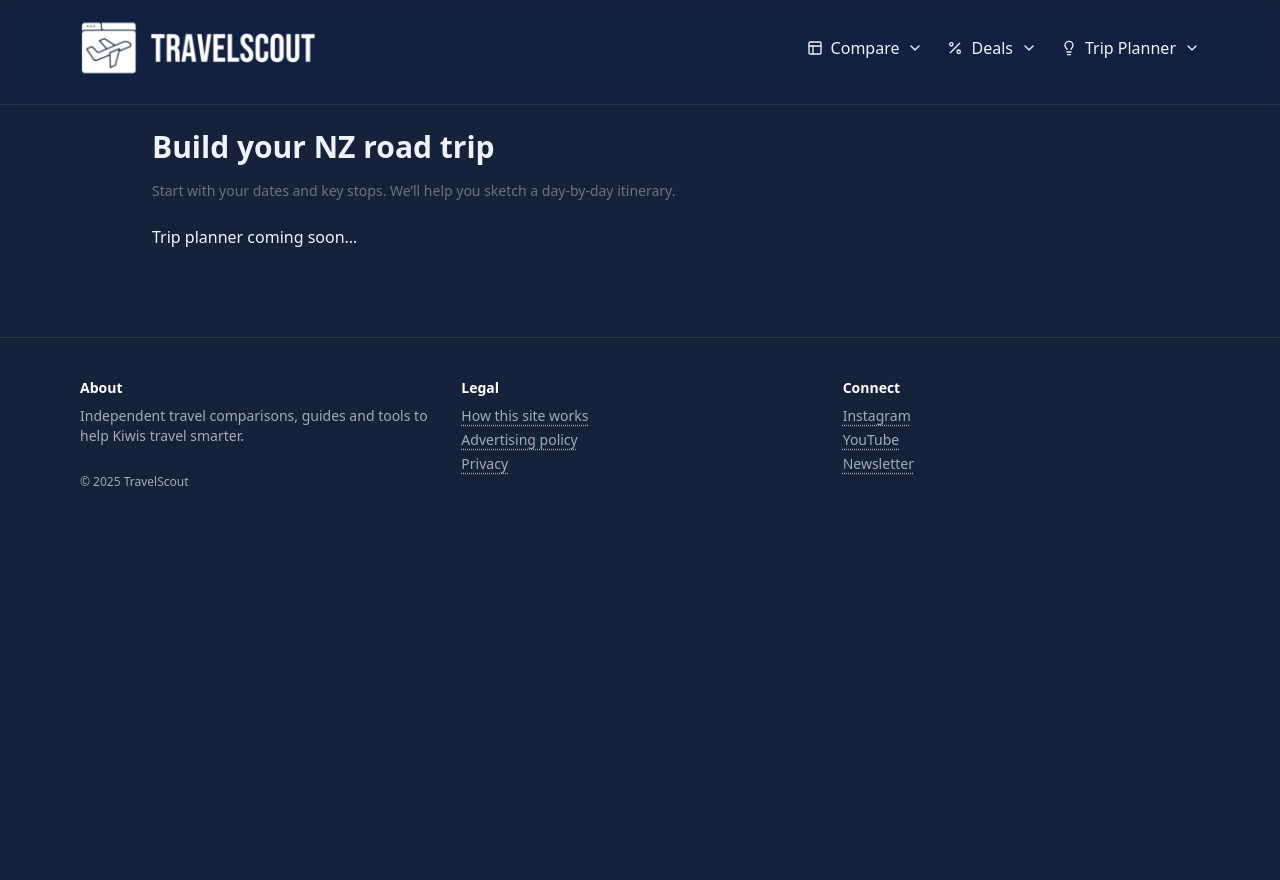
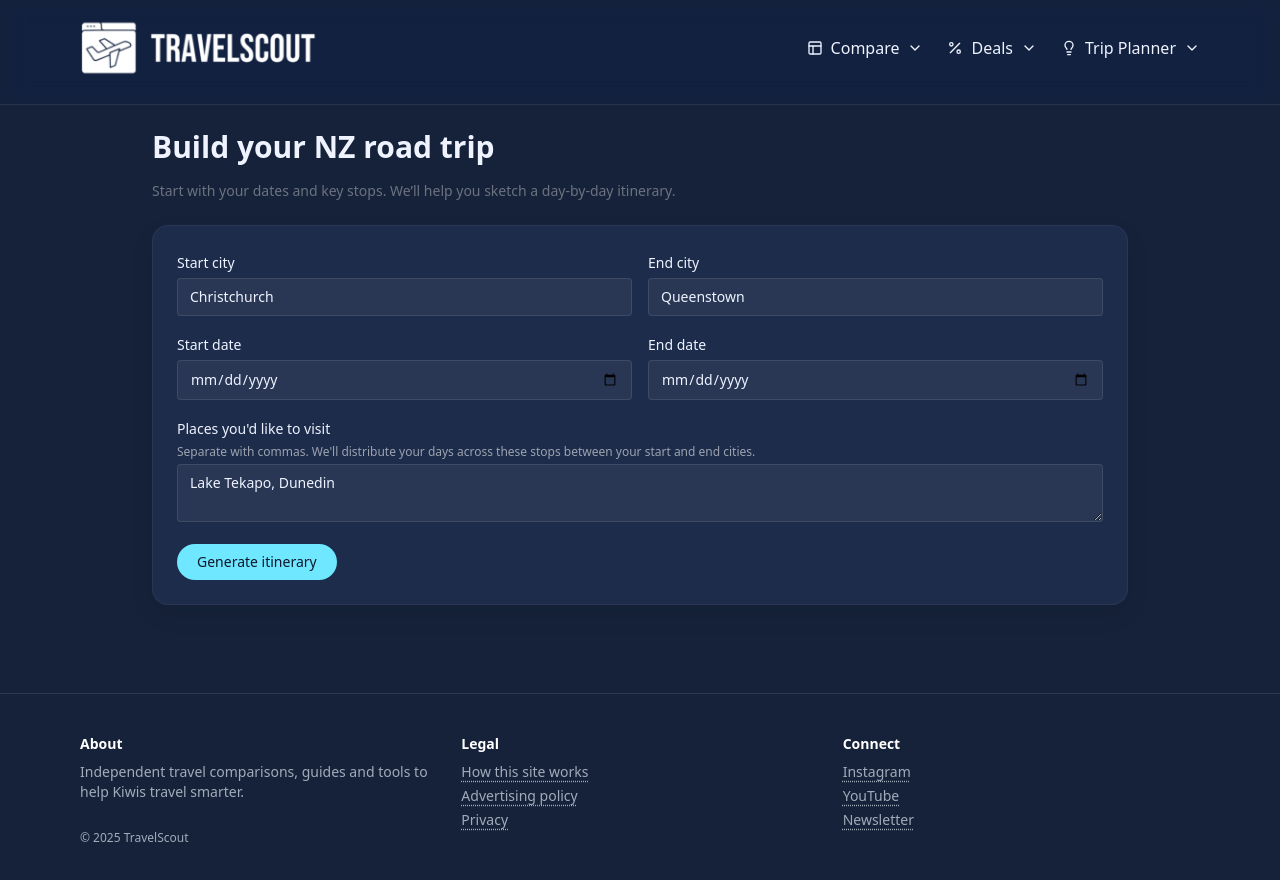
Before and after one commit to BrettWS2025/travelscout, a Next.js app: page /trip-planner in a window 1280 px wide. Shown: the top 880 px of the page. Before the commit the page ends 800 px from the top, so only its background shows below. Built offline with nearby package versions, Linux system fonts and the light colour scheme.

Commit message:
Update TripPlanner.tsx

```diff
--- a/components/TripPlanner.tsx
+++ b/components/TripPlanner.tsx
@@ -1,5 +1,178 @@
+// components/TripPlanner.tsx
 "use client";
 
+import { useState } from "react";
+import { buildSimpleTripPlan, type TripPlan } from "@/lib/itinerary";
+
+function formatDisplayDate(dateStr: string): string {
+  const d = new Date(dateStr + "T00:00:00");
+  if (Number.isNaN(d.getTime())) return dateStr;
+  return d.toLocaleDateString(undefined, {
+    weekday: "short",
+    year: "numeric",
+    month: "short",
+    day: "numeric",
+  });
+}
+
 export default function TripPlanner() {
-  return <div>Trip planner coming soon…</div>;
+  const [startCity, setStartCity] = useState("Christchurch");
+  const [endCity, setEndCity] = useState("Queenstown");
+  const [startDate, setStartDate] = useState("");
+  const [endDate, setEndDate] = useState("");
+  const [waypointsInput, setWaypointsInput] = useState("Lake Tekapo, Dunedin");
+  const [plan, setPlan] = useState<TripPlan | null>(null);
+  const [error, setError] = useState<string | null>(null);
+  const [hasSubmitted, setHasSubmitted] = useState(false);
+
+  function handleSubmit(e: React.FormEvent) {
+    e.preventDefault();
+    setHasSubmitted(true);
+    setError(null);
+
+    try {
+      const waypoints = waypointsInput
+        .split(",")
+        .map((s) => s.trim())
+        .filter(Boolean);
+
+      const nextPlan = buildSimpleTripPlan({
+        startCity,
+        endCity,
+        startDate,
+        endDate,
+        waypoints,
+      });
+
+      setPlan(nextPlan);
+    } catch (err) {
+      setPlan(null);
+      setError(err instanceof Error ? err.message : "Something went wrong.");
+    }
+  }
+
+  return (
+    <div className="space-y-8">
+      {/* Form */}
+      <form
+        onSubmit={handleSubmit}
+        className="card p-4 md:p-6 space-y-4"
+        style={{ color: "var(--text)" }}
+      >
+        <div className="grid gap-4 md:grid-cols-2">
+          <div className="space-y-1">
+            <label className="text-sm font-medium">Start city</label>
+            <input
+              type="text"
+              value={startCity}
+              onChange={(e) => setStartCity(e.target.value)}
+              className="w-full rounded border border-white/10 bg-white/5 px-3 py-2 text-sm outline-none focus:border-[var(--accent)]"
+              placeholder="eg. Christchurch"
+            />
+          </div>
+
+          <div className="space-y-1">
+            <label className="text-sm font-medium">End city</label>
+            <input
+              type="text"
+              value={endCity}
+              onChange={(e) => setEndCity(e.target.value)}
+              className="w-full rounded border border-white/10 bg-white/5 px-3 py-2 text-sm outline-none focus:border-[var(--accent)]"
+              placeholder="eg. Queenstown"
+            />
+          </div>
+
+          <div className="space-y-1">
+            <label className="text-sm font-medium">Start date</label>
+            <input
+              type="date"
+              value={startDate}
+              onChange={(e) => setStartDate(e.target.value)}
+              className="w-full rounded border border-white/10 bg-white/5 px-3 py-2 text-sm outline-none focus:border-[var(--accent)]"
+            />
+          </div>
+
+          <div className="space-y-1">
+            <label className="text-sm font-medium">End date</label>
+            <input
+              type="date"
+              value={endDate}
+              onChange={(e) => setEndDate(e.target.value)}
+              className="w-full rounded border border-white/10 bg-white/5 px-3 py-2 text-sm outline-none focus:border-[var(--accent)]"
+            />
+          </div>
+        </div>
+
+        <div className="space-y-1">
+          <label className="text-sm font-medium">
+            Places you&apos;d like to visit
+          </label>
+          <p className="text-xs text-gray-400">
+            Separate with commas. We&apos;ll distribute your days across these
+            stops between your start and end cities.
+          </p>
+          <textarea
+            value={waypointsInput}
+            onChange={(e) => setWaypointsInput(e.target.value)}
+            className="mt-1 w-full rounded border border-white/10 bg-white/5 px-3 py-2 text-sm outline-none focus:border-[var(--accent)]"
+            rows={2}
+            placeholder="eg. Lake Tekapo, Dunedin, Milford Sound, Lake Wakatipu"
+          />
+        </div>
+
+        {error && (
+          <p className="text-sm text-red-400">
+            {error}
+          </p>
+        )}
+
+        <button
+          type="submit"
+          className="inline-flex items-center justify-center rounded-full px-5 py-2 text-sm font-medium bg-[var(--accent)] text-slate-900 hover:brightness-110 transition"
+        >
+          Generate itinerary
+        </button>
+      </form>
+
+      {/* Results */}
+      {hasSubmitted && !plan && !error && (
+        <p className="text-sm text-gray-400">
+          Fill in your trip details and click &quot;Generate itinerary&quot;.
+        </p>
+      )}
+
+      {plan && plan.days.length > 0 && (
+        <div className="card p-4 md:p-6 space-y-4">
+          <h2 className="text-lg font-semibold">Your draft itinerary</h2>
+          <p className="text-sm text-gray-400">
+            This is a starting point. Later you&apos;ll be able to tweak nights per
+            stop, add activities, and book campgrounds.
+          </p>
+
+          <div className="overflow-x-auto">
+            <table className="min-w-full text-sm">
+              <thead className="text-left text-gray-400">
+                <tr>
+                  <th className="py-2 pr-4">Day</th>
+                  <th className="py-2 pr-4">Date</th>
+                  <th className="py-2">Location</th>
+                </tr>
+              </thead>
+              <tbody>
+                {plan.days.map((d) => (
+                  <tr key={d.dayNumber} className="border-t border-white/5">
+                    <td className="py-2 pr-4">Day {d.dayNumber}</td>
+                    <td className="py-2 pr-4">
+                      {formatDisplayDate(d.date)}
+                    </td>
+                    <td className="py-2">{d.location}</td>
+                  </tr>
+                ))}
+              </tbody>
+            </table>
+          </div>
+        </div>
+      )}
+    </div>
+  );
 }
```
